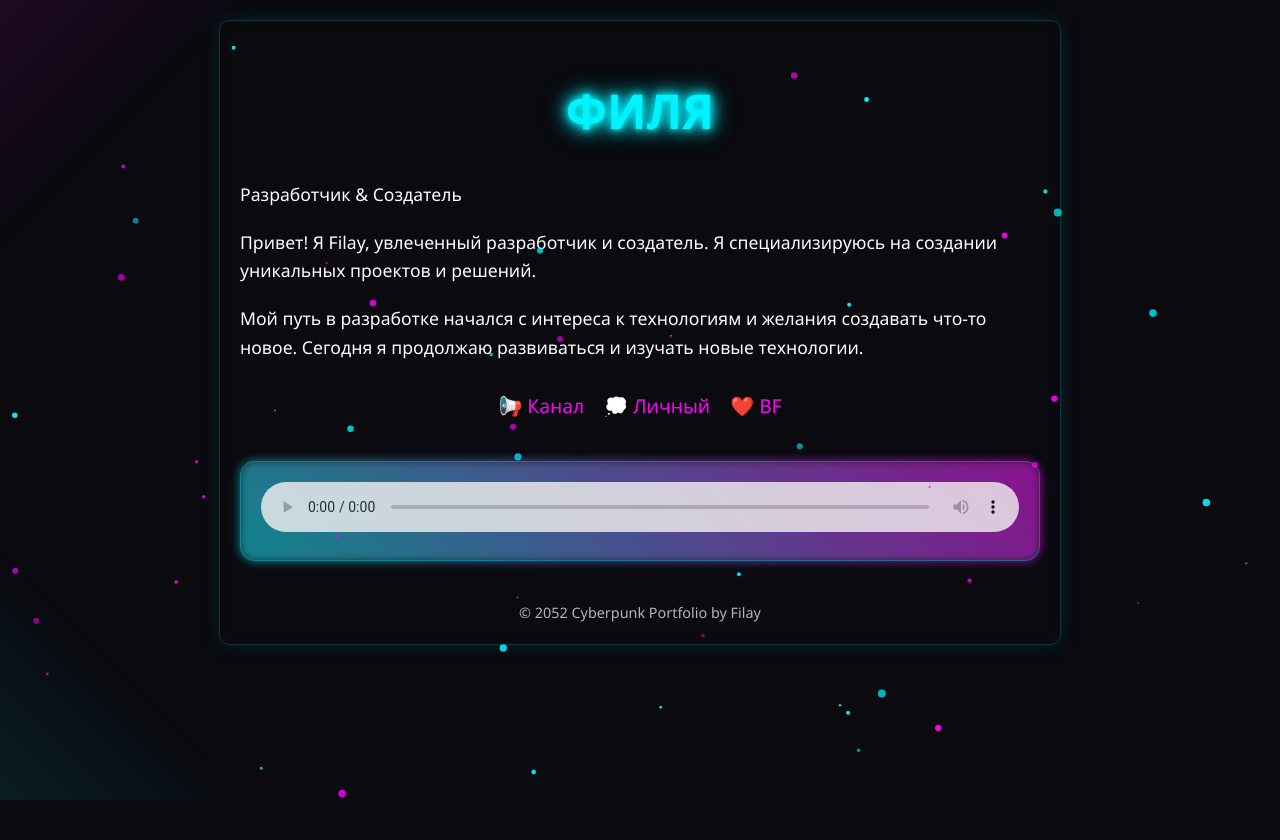
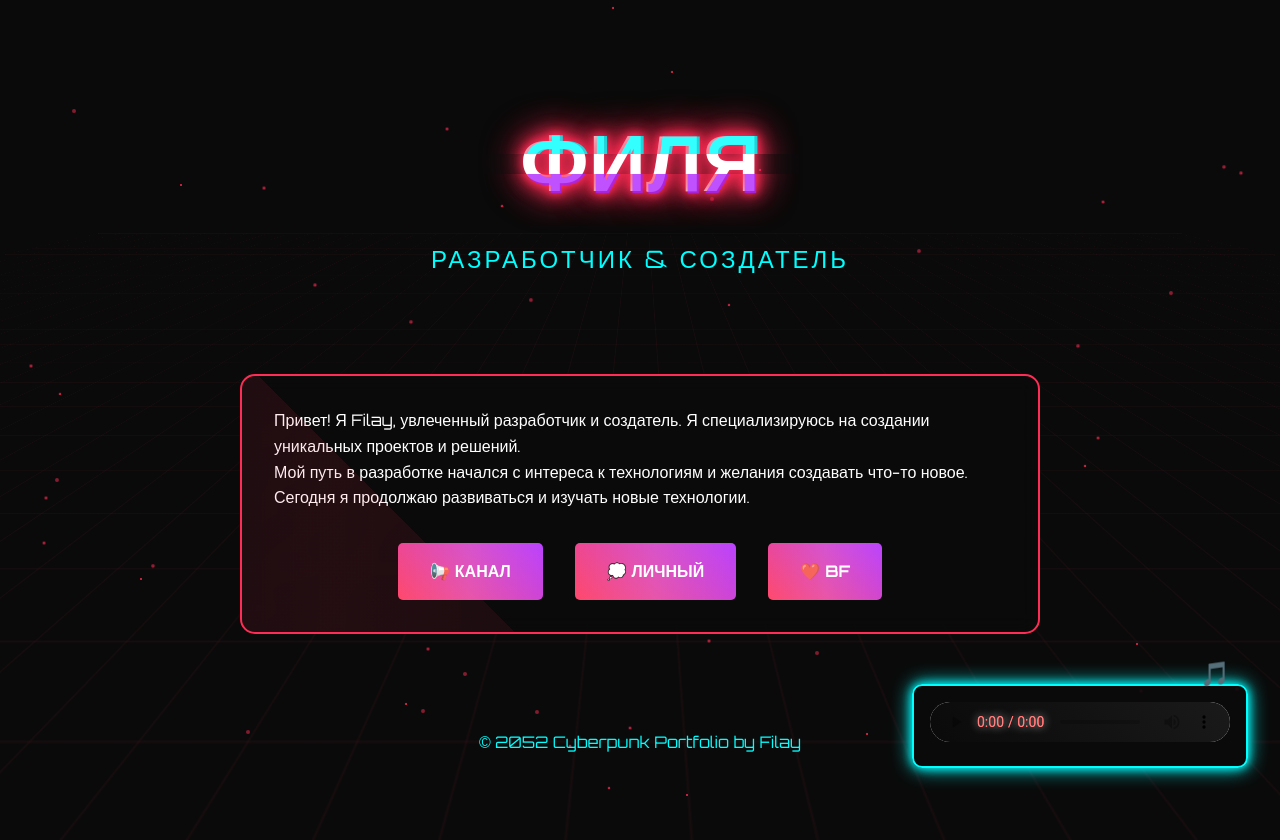
Before and after one commit to Filay621/webBIOfilay, a plain HTML site: page index.html in a window 1280 px wide. After the commit the page ends 800 px from the top, so only its background shows below. Drawn offline with Linux system fonts and the light colour scheme.

Commit message:
Revert "Update design with cyberpunk style and particle effects"
This reverts commit 5765eb52cf75386f2402b6438a3fbd40f1b687e7.

```diff
--- a/index.html
+++ b/index.html
@@ -3,281 +3,355 @@
 <head>
     <meta charset="UTF-8">
     <meta name="viewport" content="width=device-width, initial-scale=1.0">
-    <title>ФИЛЯ - Cyberpunk Portfolio</title>
+    <title>Filay - Cyberpunk Portfolio</title>
+    <link rel="preconnect" href="https://fonts.googleapis.com">
+    <link rel="preconnect" href="https://fonts.gstatic.com" crossorigin>
+    <link href="https://fonts.googleapis.com/css2?family=Orbitron:wght@400;500;700;900&display=swap" rel="stylesheet">
     <style>
         :root {
-            --neon-blue: #00f3ff;
-            --neon-pink: #ff00ff;
-            --dark-bg: #0a0a0f;
+            --neon-pink: #ff2d55;
+            --neon-blue: #0ff;
+            --neon-purple: #b026ff;
+            --dark-bg: #0a0a0a;
+        }
+
+        * {
+            margin: 0;
+            padding: 0;
+            box-sizing: border-box;
         }
 
         body {
-            margin: 0;
-            padding: 20px;
             background: var(--dark-bg);
             color: #fff;
-            font-family: 'Segoe UI', system-ui, sans-serif;
+            font-family: 'Orbitron', sans-serif;
             line-height: 1.6;
+            overflow-x: hidden;
             min-height: 100vh;
-            position: relative;
-            overflow-x: hidden;
         }
 
-        body::before {
-            content: '';
+        .cyberpunk-grid {
             position: fixed;
+            width: 200%;
+            height: 200vh;
+            background:
+                linear-gradient(transparent 0%, rgba(255, 45, 85, 0.1) 2%, transparent 3%),
+                linear-gradient(90deg, transparent 0%, rgba(255, 45, 85, 0.1) 2%, transparent 3%);
+            background-size: 50px 50px;
+            transform: perspective(500px) rotateX(60deg);
+            animation: grid-animation 20s linear infinite;
+            top: -50%;
+            left: -50%;
+            z-index: 1;
+        }
+
+        @keyframes grid-animation {
+            0% { transform: perspective(500px) rotateX(60deg) translateY(0); }
+            100% { transform: perspective(500px) rotateX(60deg) translateY(50px); }
+        }
+
+        .content-wrapper {
+            position: relative;
+            z-index: 2;
+            padding: 2rem;
+        }
+
+        .glitch-container {
+            position: relative;
+            text-align: center;
+            padding: 4rem 0;
+        }
+
+        .glitch-text {
+            font-size: 5rem;
+            font-weight: 900;
+            text-transform: uppercase;
+            position: relative;
+            text-shadow:
+                0 0 10px var(--neon-pink),
+                0 0 20px var(--neon-pink),
+                0 0 40px var(--neon-pink);
+            animation: glitch 2s infinite;
+        }
+
+        .glitch-text::before,
+        .glitch-text::after {
+            content: 'ФИЛЯ';
+            position: absolute;
             top: 0;
             left: 0;
             width: 100%;
             height: 100%;
-            background:
-                linear-gradient(45deg, transparent 45%, rgba(0, 243, 255, 0.1) 50%, transparent 55%),
-                linear-gradient(-45deg, transparent 45%, rgba(255, 0, 255, 0.1) 50%, transparent 55%);
-            background-size: 300% 300%;
-            animation: gradientBG 15s ease infinite;
-            z-index: -1;
+            opacity: 0.8;
         }
 
-        @keyframes gradientBG {
-            0% { background-position: 0% 50% }
-            50% { background-position: 100% 50% }
-            100% { background-position: 0% 50% }
+        .glitch-text::before {
+            color: var(--neon-blue);
+            animation: glitch-anim 3s infinite;
+            clip-path: polygon(0 0, 100% 0, 100% 45%, 0 45%);
+            transform: translate(-2px, 2px);
         }
 
-        .container {
-            max-width: 800px;
-            margin: 0 auto;
-            padding: 20px;
-            background: rgba(10, 10, 15, 0.8);
-            border: 1px solid rgba(0, 243, 255, 0.2);
-            border-radius: 10px;
-            box-shadow: 0 0 20px rgba(0, 243, 255, 0.1);
-            backdrop-filter: blur(5px);
+        .glitch-text::after {
+            color: var(--neon-purple);
+            animation: glitch-anim 2s infinite;
+            clip-path: polygon(0 60%, 100% 60%, 100% 100%, 0 100%);
+            transform: translate(2px, -2px);
         }
 
-        h1 {
-            font-size: 3em;
-            text-align: center;
-            margin-bottom: 30px;
+        @keyframes glitch-anim {
+            0% { transform: translate(0); }
+            20% { transform: translate(-3px, 3px); }
+            40% { transform: translate(-3px, -3px); }
+            60% { transform: translate(3px, 3px); }
+            80% { transform: translate(3px, -3px); }
+            100% { transform: translate(0); }
+        }
+
+        .subtitle {
+            font-size: 1.5rem;
             color: var(--neon-blue);
-            text-shadow:
-                0 0 5px var(--neon-blue),
+            margin-top: 1rem;
+            text-transform: uppercase;
+            letter-spacing: 3px;
+        }
+
+        .bio-card {
+            background: rgba(10, 10, 10, 0.8);
+            border: 2px solid var(--neon-pink);
+            border-radius: 15px;
+            padding: 2rem;
+            max-width: 800px;
+            margin: 2rem auto;
+            position: relative;
+            overflow: hidden;
+            backdrop-filter: blur(10px);
+        }
+
+        .bio-card::before {
+            content: '';
+            position: absolute;
+            top: -50%;
+            left: -50%;
+            width: 200%;
+            height: 200%;
+            background: linear-gradient(
+                45deg,
+                transparent,
+                rgba(255, 45, 85, 0.1),
+                transparent
+            );
+            transform: rotate(45deg);
+            animation: shine 3s infinite;
+        }
+
+        @keyframes shine {
+            0% { transform: rotate(45deg) translateY(-100%); }
+            100% { transform: rotate(45deg) translateY(100%); }
+        }
+
+        .social-links {
+            display: flex;
+            justify-content: center;
+            gap: 2rem;
+            margin-top: 2rem;
+        }
+
+        .social-link {
+            padding: 1rem 2rem;
+            color: #fff;
+            text-decoration: none;
+            background: linear-gradient(45deg, var(--neon-pink), var(--neon-purple));
+            border-radius: 5px;
+            position: relative;
+            overflow: hidden;
+            transition: all 0.3s ease;
+            text-transform: uppercase;
+            font-weight: bold;
+        }
+
+        .social-link:hover {
+            transform: translateY(-5px);
+            box-shadow:
+                0 0 10px var(--neon-pink),
+                0 0 20px var(--neon-pink),
+                0 0 40px var(--neon-pink);
+        }
+
+        .social-link::before {
+            content: '';
+            position: absolute;
+            top: -100%;
+            left: -100%;
+            width: 300%;
+            height: 300%;
+            background: linear-gradient(45deg, transparent, rgba(255,255,255,0.2), transparent);
+            transform: rotate(45deg);
+            transition: 0.5s;
+        }
+
+        .social-link:hover::before {
+            top: 100%;
+            left: 100%;
+        }
+
+        .music-player {
+            position: fixed;
+            bottom: 2rem;
+            right: 2rem;
+            background: rgba(10, 10, 10, 0.9);
+            padding: 1rem;
+            border-radius: 10px;
+            border: 2px solid var(--neon-blue);
+            box-shadow:
                 0 0 10px var(--neon-blue),
                 0 0 20px var(--neon-blue);
-            animation: glow 2s ease-in-out infinite alternate;
-        }
-
-        @keyframes glow {
-            from { text-shadow: 0 0 5px var(--neon-blue), 0 0 10px var(--neon-blue), 0 0 20px var(--neon-blue); }
-            to { text-shadow: 0 0 10px var(--neon-blue), 0 0 20px var(--neon-blue), 0 0 30px var(--neon-blue); }
-        }
-
-        p {
-            margin-bottom: 20px;
-            font-size: 1.1em;
-        }
-
-        .links {
-            display: flex;
-            justify-content: center;
-            gap: 20px;
-            margin: 30px 0;
-        }
-
-        .links a {
-            color: var(--neon-pink);
-            text-decoration: none;
-            font-size: 1.2em;
+            z-index: 1000;
             transition: all 0.3s ease;
         }
 
-        .links a:hover {
-            color: var(--neon-blue);
-            text-shadow: 0 0 10px var(--neon-blue);
+        .music-player:hover {
+            transform: scale(1.05);
         }
 
-        .player-container {
-            position: relative;
-            margin: 40px auto;
-            padding: 20px;
-            background: rgba(255, 255, 255, 0.05);
-            border-radius: 15px;
-            border: 1px solid rgba(0, 243, 255, 0.3);
+        .music-player::before {
+            content: '🎵';
+            position: absolute;
+            top: -2rem;
+            right: 1rem;
+            font-size: 1.5rem;
+            animation: float 1s ease-in-out infinite;
         }
 
-        .player-container::before {
-            content: '';
-            position: absolute;
-            top: -2px;
-            left: -2px;
-            right: -2px;
-            bottom: -2px;
-            background: linear-gradient(45deg, var(--neon-blue), var(--neon-pink));
-            border-radius: 16px;
-            z-index: -1;
-            opacity: 0.5;
-            filter: blur(5px);
+        @keyframes float {
+            0%, 100% { transform: translateY(0); }
+            50% { transform: translateY(-10px); }
         }
 
-        #audioPlayer {
-            width: 100%;
-            height: 50px;
+        audio {
+            width: 300px;
+            height: 40px;
             outline: none;
-            opacity: 0.8;
-            transition: opacity 0.3s ease;
             filter: hue-rotate(180deg);
         }
 
-        #audioPlayer:hover {
-            opacity: 1;
+        audio::-webkit-media-controls-panel {
+            background: linear-gradient(45deg, var(--dark-bg), #1a1a1a);
         }
 
-        #particles {
+        audio::-webkit-media-controls-current-time-display,
+        audio::-webkit-media-controls-time-remaining-display {
+            color: var(--neon-blue);
+        }
+
+        .cyber-dots {
             position: fixed;
-            top: 0;
-            left: 0;
             width: 100%;
             height: 100%;
             pointer-events: none;
-            z-index: 1;
+            z-index: 0;
+        }
+
+        .cyber-dot {
+            position: absolute;
+            width: 2px;
+            height: 2px;
+            background: var(--neon-pink);
+            border-radius: 50%;
+            animation: pulse 2s infinite;
+        }
+
+        @keyframes pulse {
+            0% { transform: scale(1); opacity: 1; }
+            50% { transform: scale(2); opacity: 0.5; }
+            100% { transform: scale(1); opacity: 1; }
         }
 
         footer {
             text-align: center;
-            margin-top: 40px;
-            color: rgba(255, 255, 255, 0.7);
-            font-size: 0.9em;
-        }
-
-        @media (max-width: 600px) {
-            .container {
-                padding: 15px;
-            }
-            h1 {
-                font-size: 2em;
-            }
-            .links {
-                flex-direction: column;
-                align-items: center;
-            }
+            padding: 2rem;
+            color: var(--neon-blue);
+            position: relative;
+            z-index: 2;
         }
     </style>
 </head>
 <body>
-    <canvas id="particles"></canvas>
-    <div class="container">
-        <h1>ФИЛЯ</h1>
+    <div class="cyberpunk-grid"></div>
+    <div class="cyber-dots"></div>
 
-        <p>Разработчик & Создатель</p>
-
-        <p>Привет! Я Filay, увлеченный разработчик и создатель. Я специализируюсь на создании уникальных проектов и решений.</p>
-
-        <p>Мой путь в разработке начался с интереса к технологиям и желания создавать что-то новое. Сегодня я продолжаю развиваться и изучать новые технологии.</p>
-
-        <div class="links">
-            <a href="#" title="Канал">📢 Канал</a>
-            <a href="#" title="Личный">💭 Личный</a>
-            <a href="#" title="BF">❤️ BF</a>
+    <div class="content-wrapper">
+        <div class="glitch-container">
+            <h1 class="glitch-text">ФИЛЯ</h1>
+            <p class="subtitle">Разработчик & Создатель</p>
         </div>
 
-        <div class="player-container">
-            <audio id="audioPlayer" controls>
-                <source src="music.mp3" type="audio/mpeg">
-                Ваш браузер не поддерживает аудио элемент.
-            </audio>
+        <div class="bio-card">
+            <p>Привет! Я Filay, увлеченный разработчик и создатель. Я специализируюсь на создании уникальных проектов и решений.</p>
+            <p>Мой путь в разработке начался с интереса к технологиям и желания создавать что-то новое. Сегодня я продолжаю развиваться и изучать новые технологии.</p>
+
+            <div class="social-links">
+                <a href="https://t.me/KRgtaVRchat" target="_blank" class="social-link">📢 Канал</a>
+                <a href="https://t.me/Filay31" target="_blank" class="social-link">💭 Личный</a>
+                <a href="https://t.me/Furryghoul" target="_blank" class="social-link">❤️ BF</a>
+            </div>
         </div>
-
-        <footer>
-            © 2052 Cyberpunk Portfolio by Filay
-        </footer>
     </div>
 
+    <div class="music-player">
+        <audio id="background-music" controls>
+            <source src="music/Part-Time_Friends_-_Streets_and_Stories_63956883.mp3" type="audio/mp3">
+            Ваш браузер не поддерживает аудио элемент.
+        </audio>
+    </div>
+
+    <footer>
+        <p>© 2052 Cyberpunk Portfolio by Filay</p>
+    </footer>
+
     <script>
-        // Анимация частиц
-        const canvas = document.getElementById('particles');
-        const ctx = canvas.getContext('2d');
+        // Создание кибер-точек
+        function createCyberDots() {
+            const container = document.querySelector('.cyber-dots');
+            const numDots = 50;
 
-        // Устанавливаем размер canvas
-        function resizeCanvas() {
-            canvas.width = window.innerWidth;
-            canvas.height = window.innerHeight;
+            for (let i = 0; i < numDots; i++) {
+                const dot = document.createElement('div');
+                dot.className = 'cyber-dot';
+                dot.style.left = `${Math.random() * 100}%`;
+                dot.style.top = `${Math.random() * 100}%`;
+                dot.style.animationDelay = `${Math.random() * 2}s`;
+                container.appendChild(dot);
+            }
         }
+        createCyberDots();
 
-        resizeCanvas();
-        window.addEventListener('resize', resizeCanvas);
+        // Воспроизведение музыки
+        document.addEventListener('DOMContentLoaded', function() {
+            const audio = document.getElementById('background-music');
 
-        // Создаем массив частиц
-        const particles = [];
-        const particleCount = 50;
+            // Установка начальной громкости
+            audio.volume = 0.5;
 
-        class Particle {
-            constructor() {
-                this.reset();
+            // Функция для попытки воспроизведения
+            function attemptPlay() {
+                audio.play()
+                    .then(() => console.log('Музыка запущена'))
+                    .catch(e => console.log('Ожидание взаимодействия...'));
             }
 
-            reset() {
-                this.x = Math.random() * canvas.width;
-                this.y = Math.random() * canvas.height;
-                this.size = Math.random() * 3 + 1;
-                this.speedX = (Math.random() - 0.5) * 2;
-                this.speedY = (Math.random() - 0.5) * 2;
-                this.color = Math.random() > 0.5 ? '#00f3ff' : '#ff00ff';
-                this.alpha = Math.random() * 0.5 + 0.5;
-            }
+            // Попытка воспроизведения при загрузке
+            attemptPlay();
 
-            update() {
-                this.x += this.speedX;
-                this.y += this.speedY;
+            // Попытка воспроизведения при взаимодействии
+            const playOnInteraction = () => {
+                attemptPlay();
+                ['click', 'touchstart', 'keydown'].forEach(event =>
+                    document.removeEventListener(event, playOnInteraction));
+            };
 
-                if (this.x < 0 || this.x > canvas.width || this.y < 0 || this.y > canvas.height) {
-                    this.reset();
-                }
-            }
-
-            draw() {
-                ctx.beginPath();
-                ctx.arc(this.x, this.y, this.size, 0, Math.PI * 2);
-                ctx.fillStyle = this.color + Math.floor(this.alpha * 255).toString(16).padStart(2, '0');
-                ctx.fill();
-            }
-        }
-
-        // Создаем частицы
-        for (let i = 0; i < particleCount; i++) {
-            particles.push(new Particle());
-        }
-
-        // Анимация
-        function animate() {
-            ctx.clearRect(0, 0, canvas.width, canvas.height);
-
-            particles.forEach(particle => {
-                particle.update();
-                particle.draw();
-            });
-
-            requestAnimationFrame(animate);
-        }
-
-        animate();
-
-        // Дополнительная анимация при воспроизведении музыки
-        const audioPlayer = document.getElementById('audioPlayer');
-
-        audioPlayer.addEventListener('play', () => {
-            document.body.classList.add('playing');
-            // Увеличиваем количество частиц
-            while (particles.length < particleCount * 2) {
-                particles.push(new Particle());
-            }
-        });
-
-        audioPlayer.addEventListener('pause', () => {
-            document.body.classList.remove('playing');
-            // Возвращаем исходное количество частиц
-            while (particles.length > particleCount) {
-                particles.pop();
-            }
+            ['click', 'touchstart', 'keydown'].forEach(event =>
+                document.addEventListener(event, playOnInteraction));
         });
     </script>
 </body>
```
